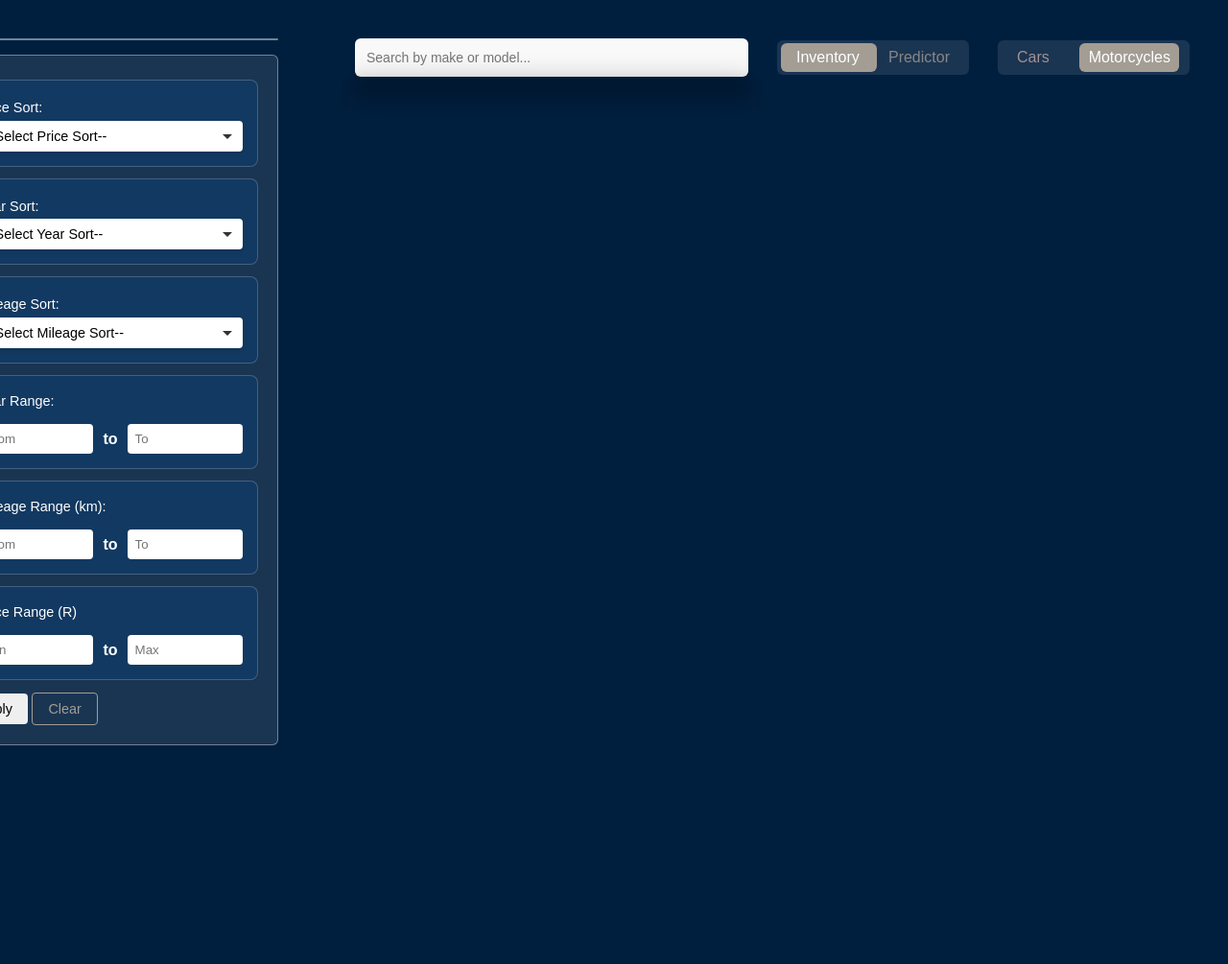
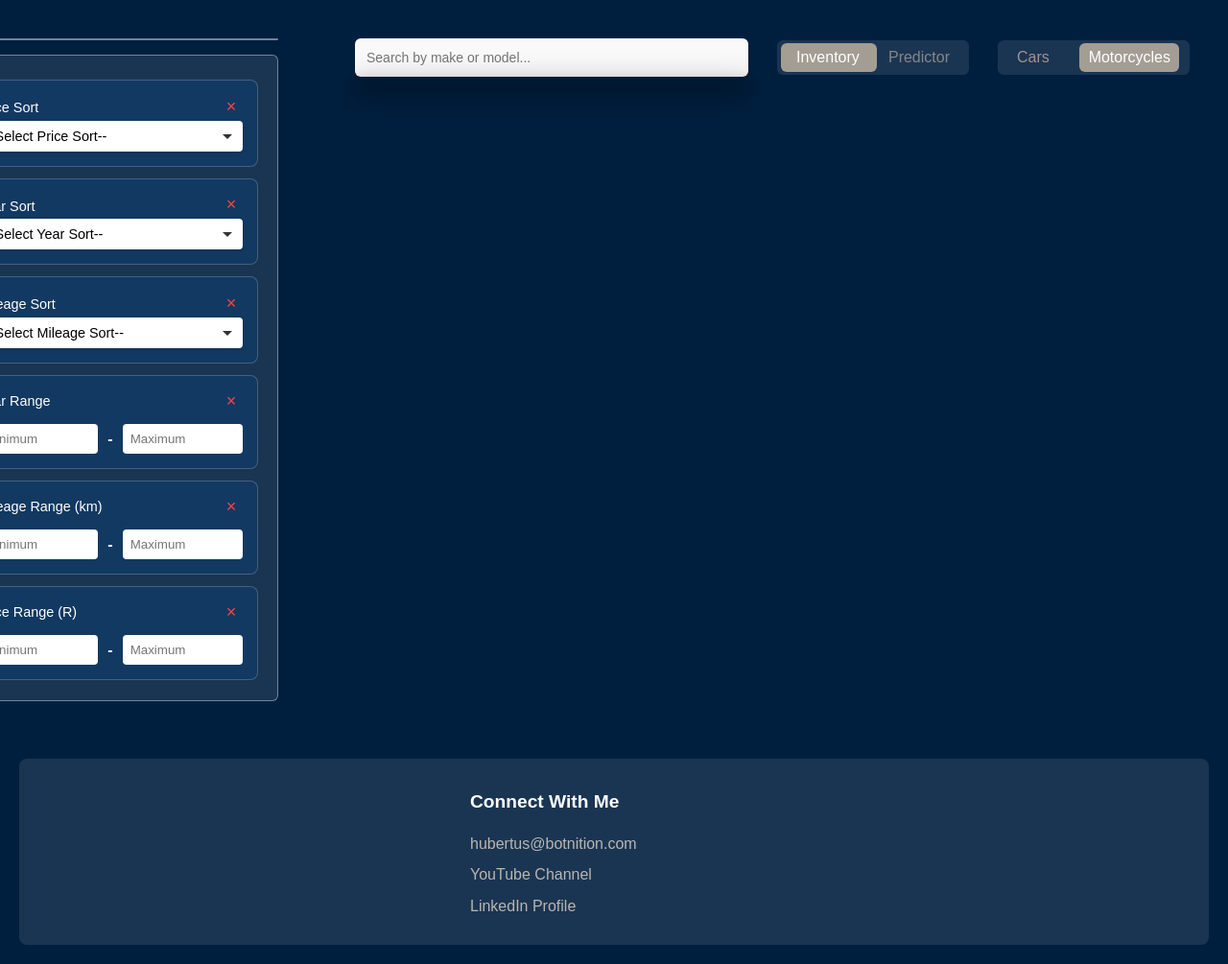
Before and after one commit to ghostridertherealone/vehicle-inventory2, a plain HTML site: page index.html in a window 1280 px wide. Shown: the whole page at 96% size. Before the commit the page ends 817 px from the top, so only its background shows below. Drawn offline with Linux system fonts and the light colour scheme; no server answers.

Commit message:
index.html

```diff
--- a/index.html
+++ b/index.html
@@ -8,6 +8,13 @@
     <script src="https://www.gstatic.com/firebasejs/10.8.0/firebase-app-compat.js"></script>
     <script src="https://www.gstatic.com/firebasejs/10.8.0/firebase-firestore-compat.js"></script>
 </head>
+<div id="loading-overlay" class="loading-overlay hidden">
+  <div class="spinner-container">
+    <div class="spinner"></div>
+    <p class="loading-text">Loading...</p>
+    <p class="loading-progress">Processed: <span id="chunks-progress">0/0</span> chunks</p>
+  </div>
+</div>
 <body>
   <div class="page-layout">
     <aside class="sidebar">
@@ -18,23 +25,28 @@
         <div class="sort-panel">
           <div class="sort-options">
             <div class="sort-group">
-              <label for="price-sort">Price Sort:</label>
+              <label for="price-sort">Price Sort</label>
+              <button class="clear-sort-button" type="button" aria-label="Clear price sort">×</button>
               <select id="price-sort" onchange="filterVehicles()">
                 <option value="">--Select Price Sort--</option>
                 <option value="low-high">Price (Low to High)</option>
                 <option value="high-low">Price (High to Low)</option>
               </select>
             </div>
+
             <div class="sort-group">
-              <label for="year-sort">Year Sort:</label>
+              <label for="year-sort">Year Sort</label>
+              <button class="clear-sort-button" type="button" aria-label="Clear year sort">×</button>
               <select id="year-sort" onchange="filterVehicles()">
                 <option value="">--Select Year Sort--</option>
                 <option value="new-old">Year (Newest to Oldest)</option>
                 <option value="old-new">Year (Oldest to Newest)</option>
               </select>
             </div>
+
             <div class="sort-group">
-              <label for="mileage-sort">Mileage Sort:</label>
+              <label for="mileage-sort">Mileage Sort</label>
+              <button class="clear-sort-button" type="button" aria-label="Clear mileage sort">×</button>
               <select id="mileage-sort" onchange="filterVehicles()">
                 <option value="">--Select Mileage Sort--</option>
                 <option value="low-high">Mileage (Low to High)</option>
@@ -47,33 +59,33 @@
         <div class="filter-panel">
           <div class="year-mileage-filters">
             <div class="year-range">
-              <label for="year-min">Year Range:</label>
+              <label for="year-min">Year Range</label>
+              <button class="clear-range-button" type="button" aria-label="Clear year range">×</button>
               <div class="range-inputs">
-                <input type="number" id="year-min" placeholder="From" min="1900" max="2024">
-                <span>to</span>
-                <input type="number" id="year-max" placeholder="To" min="1900" max="2024">
+                <input type="number" id="year-min" placeholder="Minimum" min="1900" max="2024">
+                <span>-</span>
+                <input type="number" id="year-max" placeholder="Maximum" min="1900" max="2024">
               </div>
             </div>
 
             <div class="mileage-range">
-              <label for="mileage-min">Mileage Range (km):</label>
+              <label for="mileage-min">Mileage Range (km)</label>
+              <button class="clear-range-button" type="button" aria-label="Clear mileage range">×</button>
               <div class="range-inputs">
-                <input type="number" id="mileage-min" placeholder="From" min="0">
-                <span>to</span>
-                <input type="number" id="mileage-max" placeholder="To" min="0">
+                <input type="number" id="mileage-min" placeholder="Minimum" min="0">
+                <span>-</span>
+                <input type="number" id="mileage-max" placeholder="Maximum" min="0">
               </div>
             </div>
+
             <div class="price-range">
               <label>Price Range (R)</label>
+              <button class="clear-range-button" type="button" aria-label="Clear price range">×</button>
               <div class="range-inputs">
-                <input type="number" id="price-min" placeholder="Min">
-                <span>to</span>
-                <input type="number" id="price-max" placeholder="Max">
+                <input type="number" id="price-min" placeholder="Minimum">
+                <span>-</span>
+                <input type="number" id="price-max" placeholder="Maximum">
               </div>
-            </div>
-            <div class="filter-actions">
-              <button id="apply-filters" class="filter-button">Apply</button>
-              <button id="clear-filters" class="filter-button">Clear</button>
             </div>
           </div>
         </div>
@@ -111,6 +123,20 @@
       <div class="vehicle-list" id="vehicle-list"></div>
     </main>
   </div>
+<footer class="site-footer">
+  <div class="footer-content">
+    <div class="footer-column">
+      <h3>Connect With Me</h3>
+      <ul>
+        <li><a href="mailto:hubertus@botnition.com">hubertus@botnition.com</a></li>
+        <li><a href="https://www.youtube.com/@botnition" target="_blank">YouTube Channel</a></li>
+        <li><a href="https://www.linkedin.com/in/botnition/" target="_blank">LinkedIn Profile</a></li>
+      </ul>
+    </div>
+  </div>
+</footer>
+
+<button id="backToTop" class="back-to-top" aria-label="Back to top">↑</button>
 
   <div class="page-transition"></div>
   <script>
```
Lines whose indentation alone changed are shown as unchanged.
